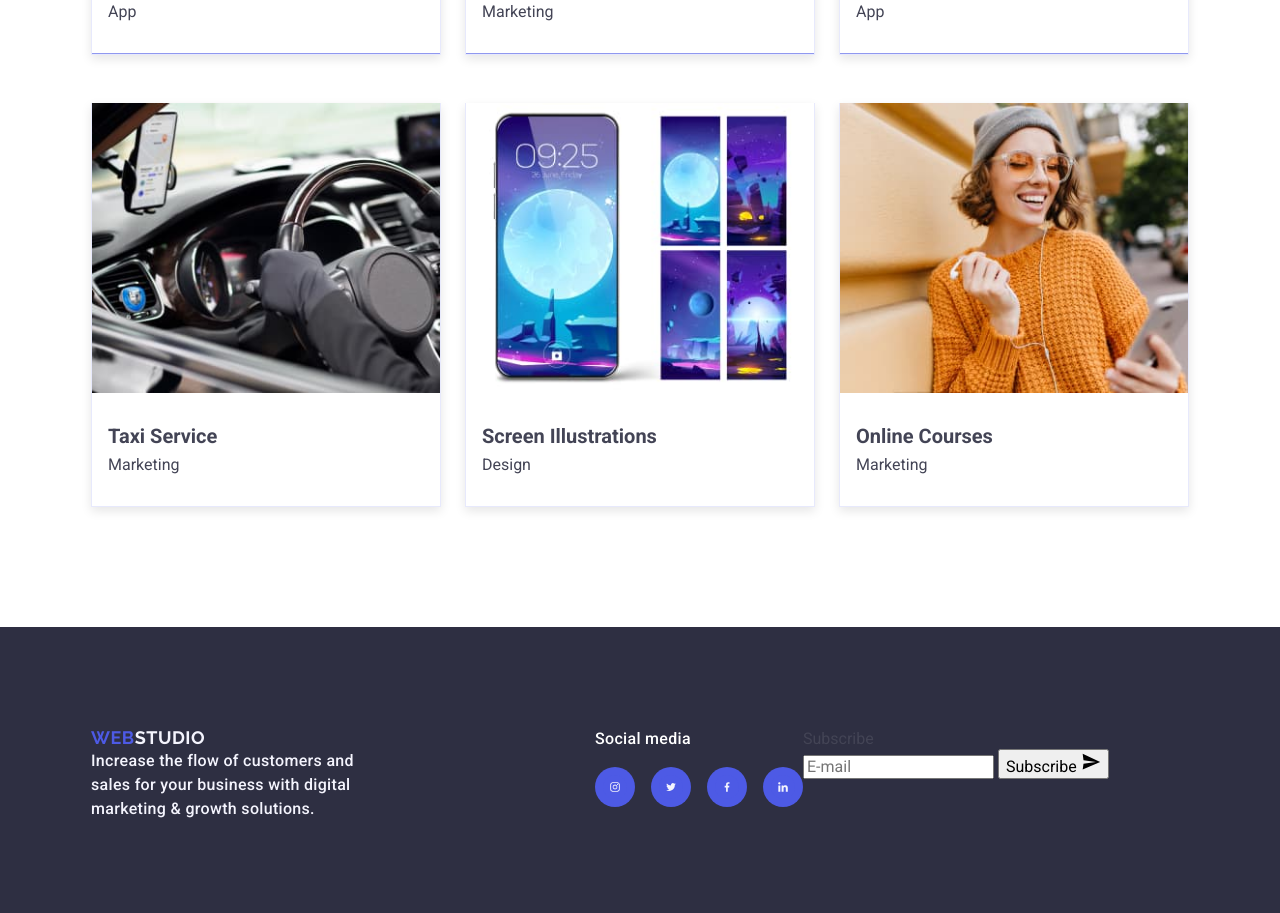
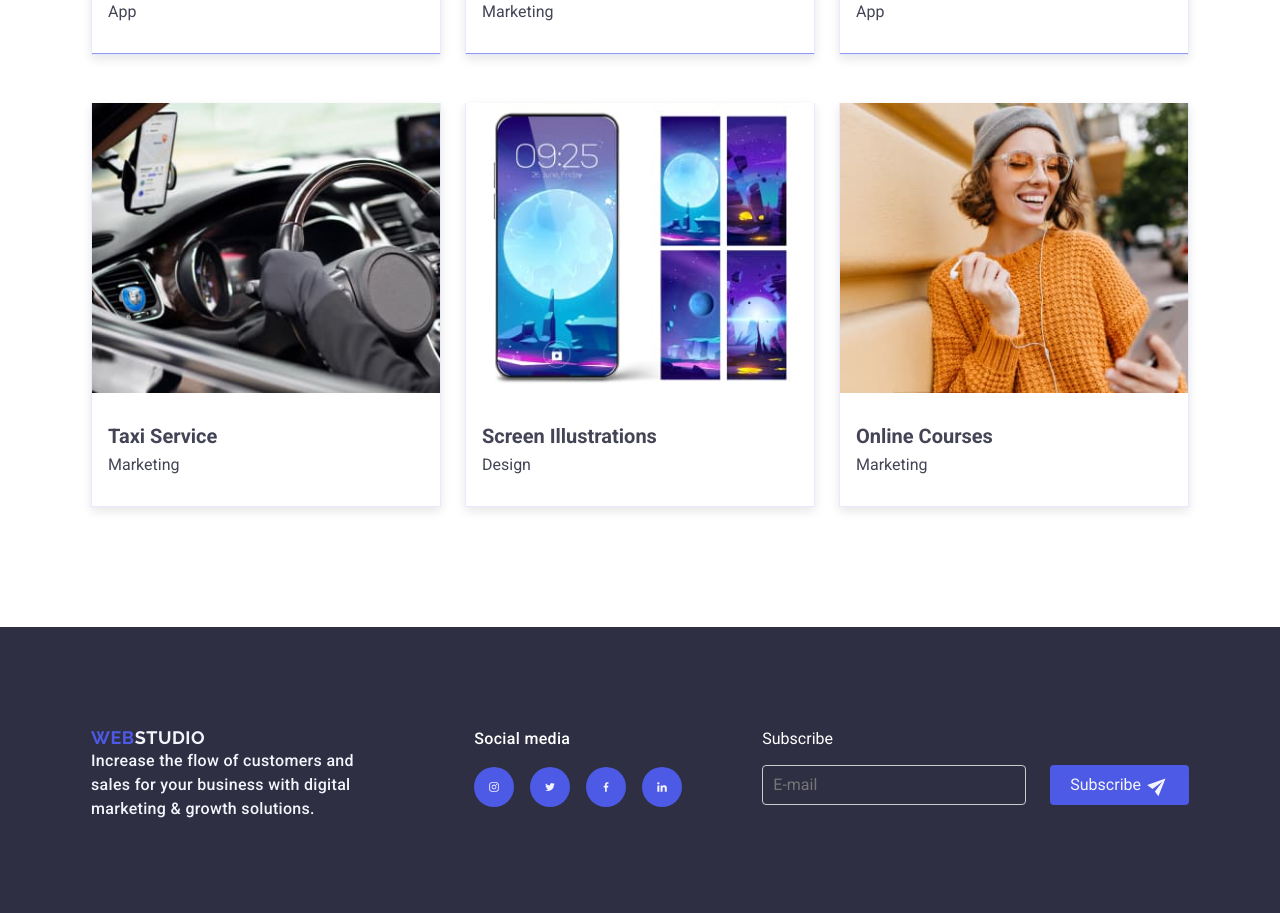
Before and after one commit to ReLaXgoit/goit-markup-hw-05, a plain HTML site: page index.html in a window 1280 px wide. Shown: the part 2919-3832 px from the top of the page. Drawn offline with nearby package versions, Linux system fonts and the light colour scheme.

Commit message:
Add files via upload

```diff
--- a/css/styles.css
+++ b/css/styles.css
@@ -537,6 +537,7 @@ img {
   padding: 100px 0;
   background-color: #2e2f42;
   display: flex;
+  align-items: center;
   justify-content: flex-start;
 }
 
@@ -571,10 +572,6 @@ img {
   line-height: 1.5;
   color: #f4f4fd;
   letter-spacing: 0.02em;
-}
-
-.social {
-  margin-left: 120px;
 }
 
 .social-footer-paragraph {
@@ -657,6 +654,62 @@ img {
   height: 100%;
 }
 
+/* Форма підписки */
+
+.footer-subscribe {
+  padding-left: 80px;
+
+}
+
+.name-footer-form {
+  padding-bottom: 16px;
+  color: #fff;
+}
+
+.subscribe-form {
+  display: flex;
+  gap: 24px;
+}
+
+.subscribe-input {
+  padding: 10px;
+  font-size: 16px;
+  border: 1px solid #ccc;
+  border-radius: 4px;
+  flex-grow: 1;
+  background-color: transparent;
+  width: 264px;
+  height: 40px;
+
+}
+
+/* Кнопка */
+.subscribe-button {
+  display: inline-flex;
+  align-items: center;
+  gap: 8px;
+  background-color: #4d5ae5;
+  color: #f4f4fd;
+  border: none;
+  border-radius: 4px;
+  padding: 10px 20px;
+  cursor: pointer;
+  font-size: 16px;
+  line-height: 1;
+  transition: background-color 0.3s ease;
+}
+
+.subscribe-button:hover {
+  background-color: #3c49c5;
+}
+
+/* Іконка в кнопці */
+.subscribe-button .icon-send {
+  fill: #f4f4fd;
+  transform: rotate(315deg);
+  vertical-align: middle;
+}
+
 /* #endregion Footer Section */
 
 /* #region Roboto */
```
